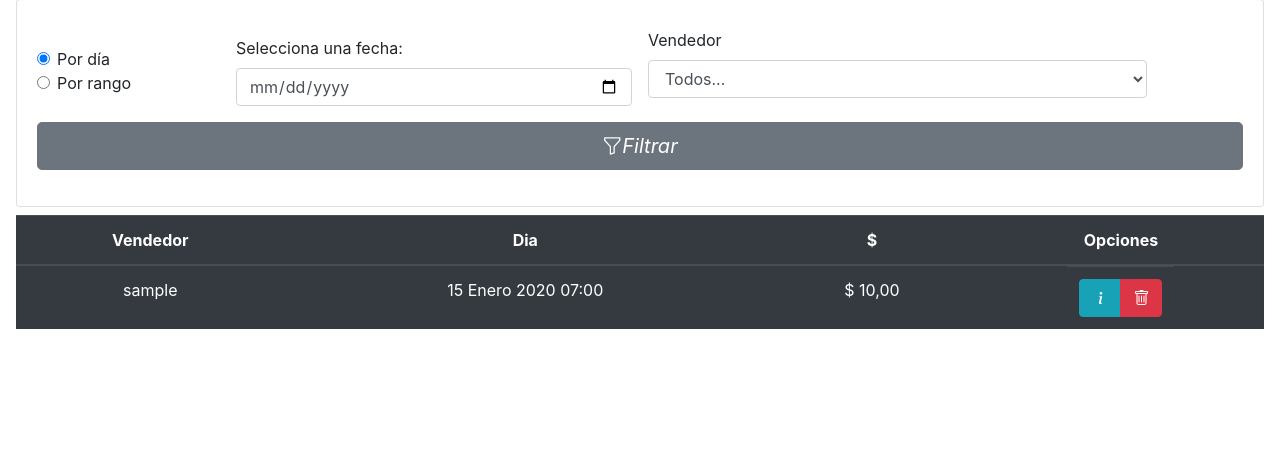
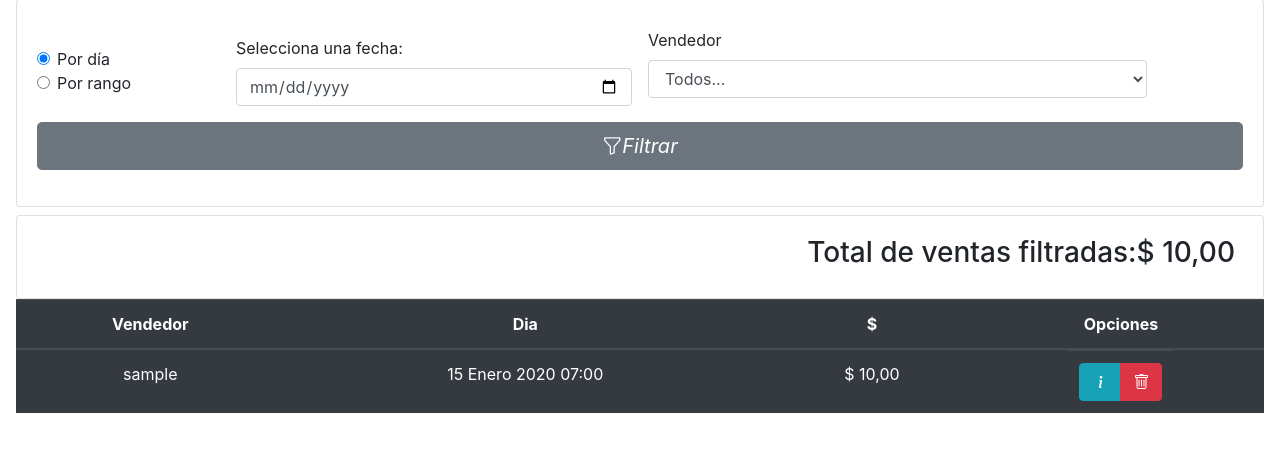
Before and after one commit to Dingras/ApiHidraulicaMP, a Django app: page /sales/ in a window 1280 px wide. Shown: the part 215-667 px from the top of the page. Run offline with Django 5.2, Linux system fonts and the light colour scheme; a user stored in the database is signed in; tables that the repository leaves empty hold one stand-in row (values such as "Sample post"); parts of the project's set-up code (start-up, migrations or seed data) failed here and were passed over; some libraries are stand-ins or nearby versions.

Commit message:
Update sales 4

```diff
--- a/Sales/templates/sales.html
+++ b/Sales/templates/sales.html
@@ -58,6 +58,18 @@
             </div>
         </div>
 
+        <div class='card'>
+            <div class="card-body row d-flex justify-content-end mx-2">
+                <div class"col">
+                    <h3>Total de ventas filtradas:</h3>
+                </div>
+                <div class"col">
+                    <h3 class="totalSaleFilter">$0.00</h3>
+                </div>
+            </div>
+        </div>
+
+
         <div class='sales-container'>
             <table class="table table-dark text-center align-middle" id="productsTable" style="font-size: clamp(0.3em, 2vw, 1em);">
                 <thead>
@@ -97,6 +109,28 @@
                 minimumFractionDigits: 2,
                 maximumFractionDigits: 2
             }).format(amount);
+        }
+
+        function calculateTotalSales() {
+            const priceCells = document.querySelectorAll('tbody tr:not([style*="display: none"]) .price-cell');
+            let totalSales = 0;
+
+            priceCells.forEach(cell => {
+                // Convertir el texto a número, eliminando símbolos de moneda y separadores de miles
+                const saleValue = parseFloat(cell.textContent.replace(/[^\d,-]/g, '').replace(',', '.'));
+                if (!isNaN(saleValue)) {
+                    totalSales += saleValue;
+                }
+            });
+
+            // Formatear el total con el símbolo de moneda y separadores
+            const formattedTotal = new Intl.NumberFormat('es-AR', {
+                style: 'currency',
+                currency: 'ARS'
+            }).format(totalSales);
+
+            // Mostrar el total en el elemento con clase totalSaleFilter
+            document.querySelector('.totalSaleFilter').textContent = formattedTotal;
         }
 
             function toggleDateInputs() {
@@ -178,11 +212,16 @@
                     // Mostrar u ocultar la fila según el filtro
                     row.style.display = showRow ? '' : 'none';
                 });
+                calculateTotalSales();
             }
 
             window.onload = function() {
                 toggleDateInputs(); // Llamar a la función al cargar
+                calculateTotalSales()
             };
+
+
+
 
         {% comment %} Eventos Carga del DOM {% endcomment %}
         document.addEventListener('DOMContentLoaded', function () {
```
